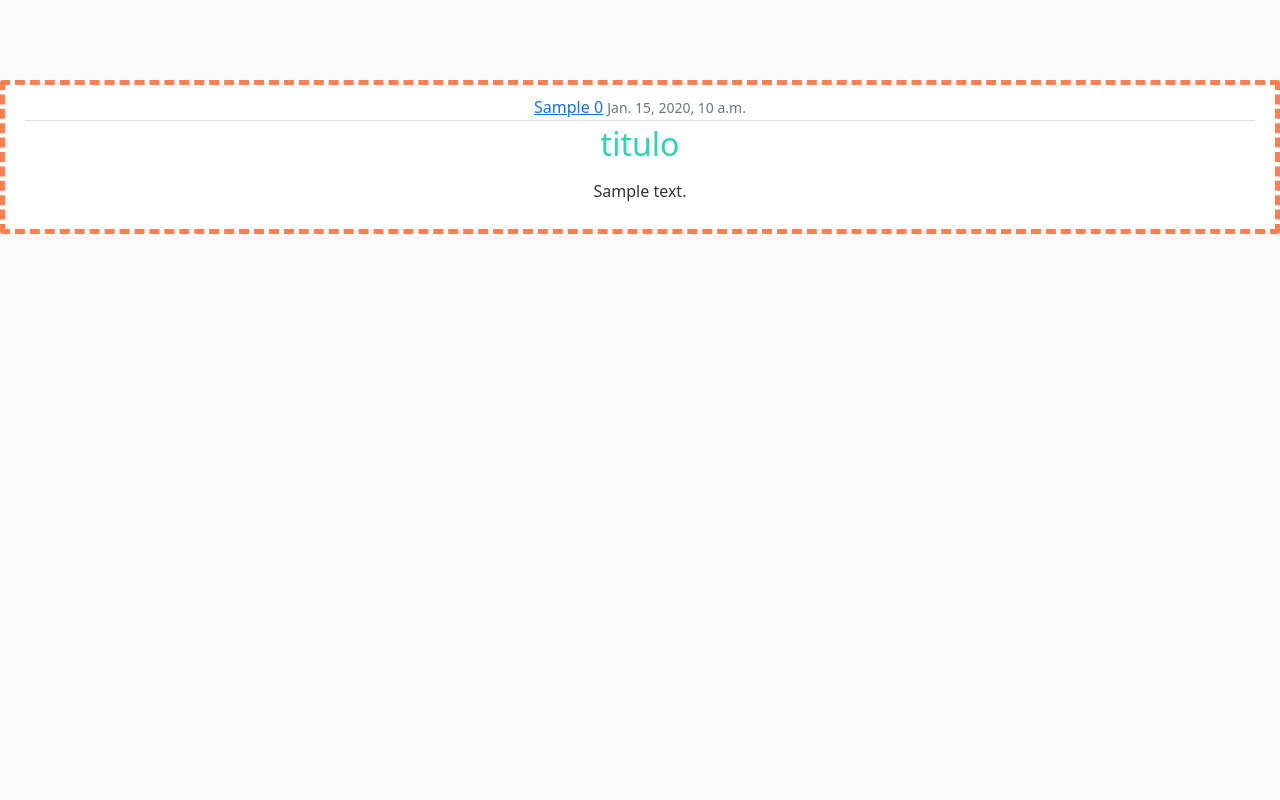
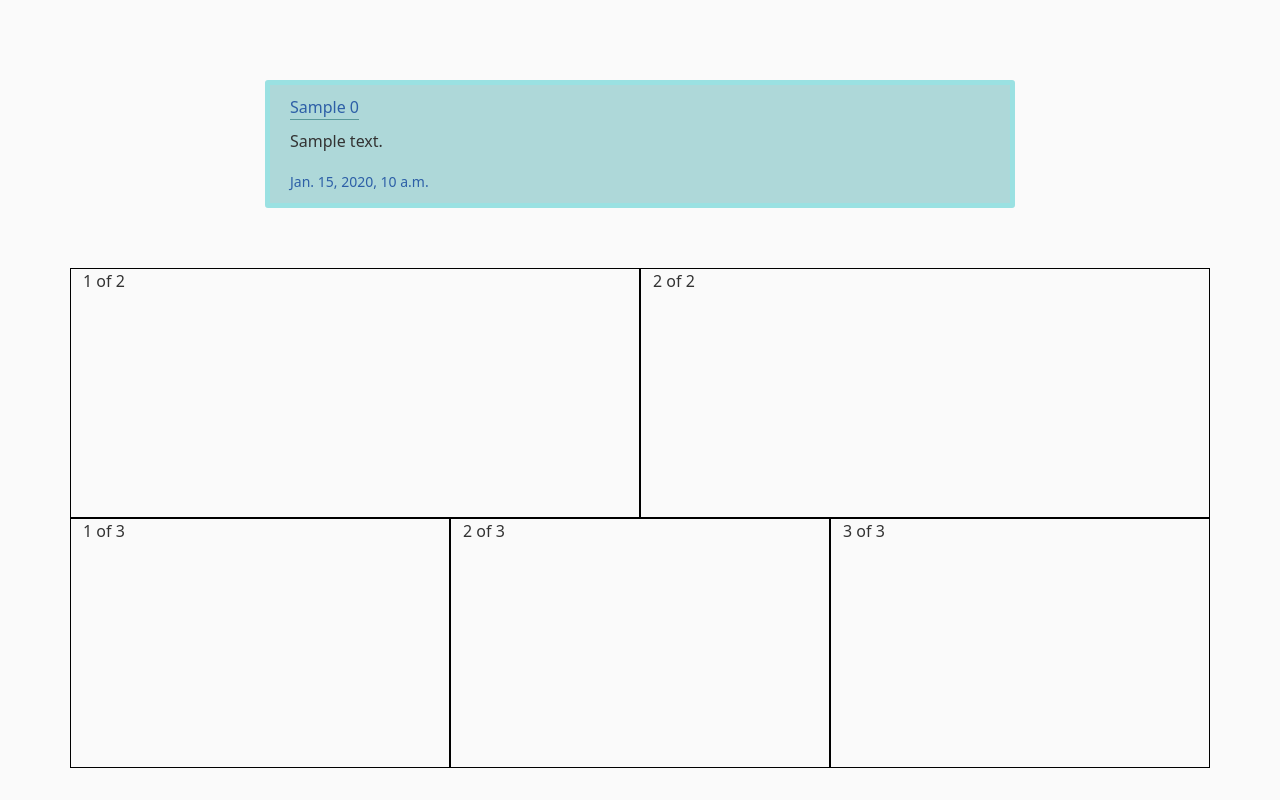
Before and after one commit to bashiron/Riposte, a Django app: page /thread/1/ in a window 1280 px wide. Run offline with Django 4.2, Linux system fonts and the light colour scheme; tables that the repository leaves empty hold one stand-in row (values such as "Sample post"); a database or web service that is not in the repository returns one stand-in record (values such as "Sample title"); data that the repository does not hold is empty.

Commit message:
Tweet base
- Centro el tweet original en la pagina
- El nombre de usuario del autor es un link a su perfil y la fecha de creacion es un link al tweet
- Agrego un separador entre el tweet principal y sus respuestas
- Agrego un container que es un grid donde van a estar las respuestas al Tweet

```diff
--- a/thread_reader/threads/static/threads/base.css
+++ b/thread_reader/threads/static/threads/base.css
@@ -4,85 +4,45 @@ body {
     margin-top: 5rem;
   }
 
-  h1, h2, h3, h4, h5, h6 {
-    color: #1dc723;
-  }
-
-  ul {
-    margin: 0;
-  }
-
-  .bg-steel {
-    background-color: #5f788a;
-  }
-
-  .site-header .navbar-nav .nav-link {
-    color: #cbd5db;
-  }
-
-  .site-header .navbar-nav .nav-link:hover {
-    color: #ffffff;
-  }
-
-  .site-header .navbar-nav .nav-link.active {
-    font-weight: 500;
-  }
-
   .content-section {
-    background: #ffffff;
+    background: rgb(174, 216, 217);
     padding: 10px 20px;
-    border: 5px dashed coral;
+    border: 5px solid rgb(154, 225, 226);
     border-radius: 3px;
-    margin-bottom: 20px;
-  }
-
-  .media-body {
-    text-align: center;
-  }
-
-  .article-title {
-    color: #28d4b4;
-  }
-
-  a.article-title:hover {
-    color: #428bca;
-    text-decoration: none;
+    width: 750px;
   }
 
   .article-content {
     white-space: pre-line;
+    margin-top: 10px;
   }
 
-  .article-img {
-    height: 65px;
-    width: 65px;
-    margin-right: 16px;
-  }
-
-  .article-metadata {
+  #username {
     padding-bottom: 1px;
     margin-bottom: 4px;
-    border-bottom: 1px solid #e3e3e3
-  }
-
-  .article-metadata a:hover {
-    color: #333;
+    border-bottom: 1px solid rgb(90, 153, 155);
+    color: #2d5fa7;
     text-decoration: none;
   }
 
-  .article-svg {
-    width: 25px;
-    height: 25px;
-    vertical-align: middle;
+  #username:hover {
+    color: #617ea7;
   }
 
-  .account-img {
-    height: 125px;
-    width: 125px;
-    margin-right: 20px;
-    margin-bottom: 16px;
+  .text-muted a {
+    color: #2d5fa7;
+    text-decoration: none;
   }
 
-  .account-heading {
-    font-size: 2.5rem;
+  #separador {
+    width: 100px;
+    height: 60px;
   }
+
+  .container .row {
+    height: 250px;
+  }
+
+  .container .row .col{
+    border: 1px solid black;
+  }
--- a/thread_reader/threads/templates/threads/thread.html
+++ b/thread_reader/threads/templates/threads/thread.html
@@ -1,16 +1,28 @@
 {% extends 'threads/base.html' %}
 {% block content %}
-    <article class="media content-section">
-        <div class="media-body">
+    <div class="d-flex flex-row justify-content-center">
+        <article class="content-section">
             <div class="article-metadata">
-                <a class="mr-2" href="#">{{ response.includes.users.0.name }}</a>
-                <small class="text-muted">{{ response.data.created_at }}</small>
+                <a id="username"
+                   class="mr-2"
+                   href="https://twitter.com/{{ response.includes.users.0.username }}">{{ response.includes.users.0.name }}</a>
             </div>
-            <h2>
-                {% comment %} <a class="article-title" href="#">titulo</a> {% endcomment %}
-                <p class="article-title">titulo</p>
-            </h2>
             <p class="article-content">{{ response.data.text }}</p>
+            <small class="text-muted">
+                <a href="https://twitter.com/{{ response.includes.users.0.username }}/status/{{ response.data.id }}">{{ response.data.created_at }}</a>
+            </small>
+        </article>
+    </div>
+    <div id="separador"></div>
+    <div class="container w-100">
+        <div class="row">
+            <div class="col">1 of 2</div>
+            <div class="col">2 of 2</div>
         </div>
-    </article>
+        <div class="row">
+            <div class="col">1 of 3</div>
+            <div class="col">2 of 3</div>
+            <div class="col">3 of 3</div>
+        </div>
+    </div>
 {% endblock content %}
--- a/thread_reader/threads/views.py
+++ b/thread_reader/threads/views.py
@@ -29,7 +29,8 @@ def extractId(url):
     return re.search(rx_btn if url.find('?') != -1 else rx_url, url).group(1)
 
 def thread(request, id):
+    url = f'https://api.twitter.com/2/tweets/{str(id)}'
     payload = {'tweet.fields': 'created_at,attachments', 'expansions': 'author_id'}
     heads = {'Authorization': f'Bearer { env("BEARER_TOKEN") }'}
-    res = requests.get(f'https://api.twitter.com/2/tweets/{str(id)}', params=payload, headers=heads)
+    res = requests.get(url, params=payload, headers=heads)
     return render(request, 'threads/thread.html', {'response': res.json()})
```
Also changed, not shown: 1 other file.
